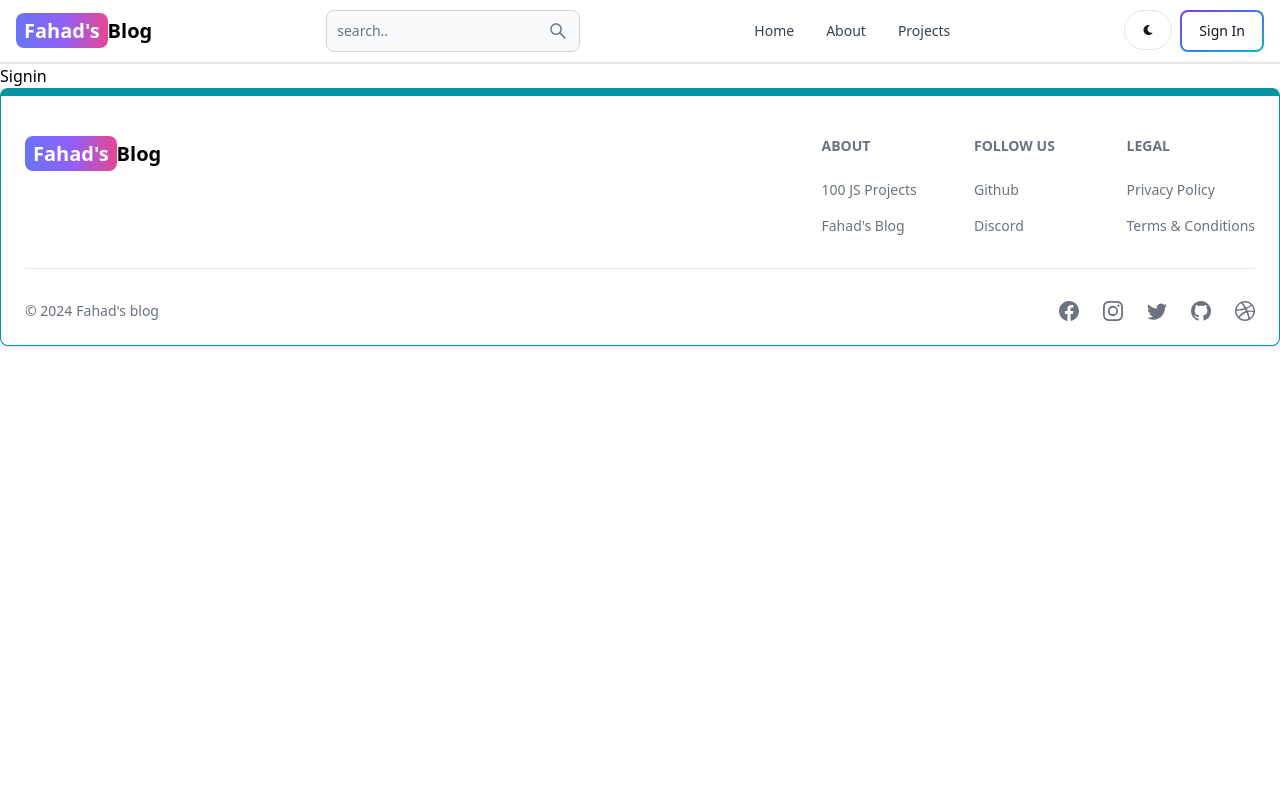
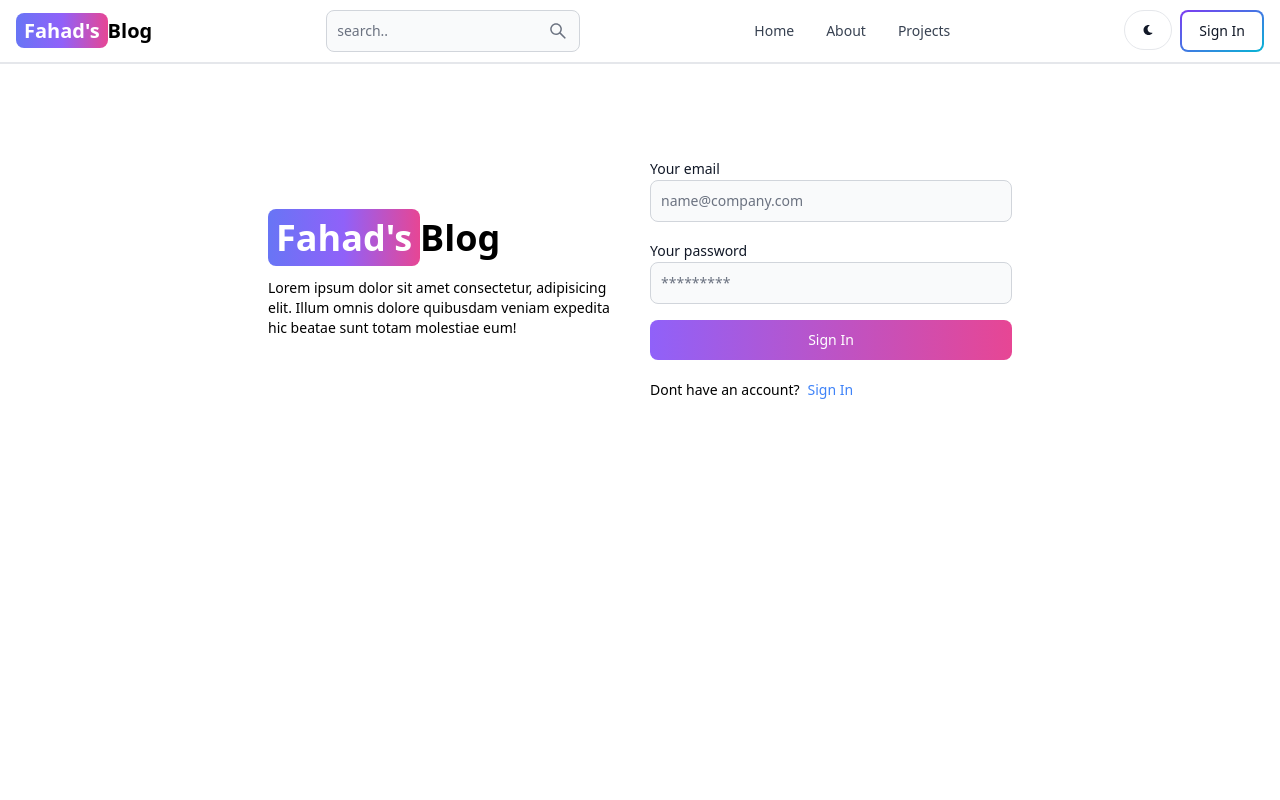
Before and after one commit to FahadNishad/mern-blog, a React (Vite) app in the folder client/: page /sign-in in a window 1280 px wide. Shown: the top 800 px of the page. Built offline with nearby package versions, Linux system fonts and the light colour scheme.

Commit message:
complete signin page functionality

```diff
--- a/client/src/Pages/Signin.jsx
+++ b/client/src/Pages/Signin.jsx
@@ -1,9 +1,116 @@
-import React from 'react'
+import { Alert, Button, Label, Spinner, TextInput } from "flowbite-react";
+import React, { useState } from "react";
+import { Link, useNavigate } from "react-router-dom";
 
 const Signin = () => {
+  const [formData, setformData] = useState({});
+  const [errormessage, setErrorMessage] = useState(null);
+  const [loading, setLoading] = useState(false);
+  const navigate = useNavigate();
+  const handleChange = (e) => {
+    setformData({ ...formData, [e.target.id]: e.target.value.trim() });
+  };
+  const handleSubmit = async (e) => {
+    e.preventDefault();
+    if (!formData.email || !formData.password) {
+      return setErrorMessage("Please fill out all the fields.");
+    }
+    try {
+      setLoading(true);
+      setErrorMessage(null);
+      const res = await fetch("/api/auth/signin", {
+        method: "POST",
+        headers: { "Content-Type": "application/json" },
+        body: JSON.stringify(formData),
+      });
+      const data = await res.json();
+
+      if (data.success === false) {
+        return setErrorMessage(data.message);
+      }
+      setLoading(false);
+
+      console.log(data);
+      if (res.ok) {
+        navigate("/");
+      }
+    } catch (error) {
+      setErrorMessage(error.message);
+      setLoading(false);
+    }
+  };
   return (
-    <div>Signin</div>
-  )
-}
+    <div className="min-h-screen mt-20">
+      <div className="flex p-3 max-w-3xl mx-auto flex-col md:flex-row md:items-center gap-5">
+        {/* this is for left side  */}
+        <div className="flex-1">
+          <Link
+            to="/"
+            className="font-bold dark:text-white text-3xl md:text-4xl"
+          >
+            <span className="px-2  py-1 bg-gradient-to-r from-indigo-500 via-purple-500 to-pink-500 rounded-lg text-white">
+              Fahad's
+            </span>
+            Blog
+          </Link>
+          <p className="text-sm mt-5">
+            Lorem ipsum dolor sit amet consectetur, adipisicing elit. Illum
+            omnis dolore quibusdam veniam expedita hic beatae sunt totam
+            molestiae eum!
+          </p>
+        </div>
 
-export default Signin
+        {/* this is for right side  */}
+        <div className="flex-1">
+          <form className="flex flex-col gap-4" onSubmit={handleSubmit}>
+            <div>
+              <Label value="Your email"></Label>
+              <TextInput
+                type="email"
+                placeholder="name@company.com"
+                id="email"
+                onChange={handleChange}
+              />
+            </div>
+            <div>
+              <Label value="Your password"></Label>
+              <TextInput
+                type="password"
+                placeholder="*********"
+                id="password"
+                onChange={handleChange}
+              />
+            </div>
+            <Button
+              gradientDuoTone="purpleToPink"
+              type="submit"
+              disabled={loading && !errormessage}
+            >
+              {loading && !errormessage ? (
+                <>
+                  <Spinner size="sm" />
+                  <span className="pl-3">Loading...</span>
+                </>
+              ) : (
+                "Sign In"
+              )}
+            </Button>
+          </form>
+          <div className="flex gap-2 text-sm mt-5">
+            <span>Dont have an account?</span>
+            <Link to="/sign-up" className="text-blue-500">
+              Sign In
+            </Link>
+          </div>
+          {errormessage && (
+            <Alert className="mt-5" color="failure">
+              {errormessage}
+            </Alert>
+          )}
+        </div>
+      </div>
+    </div>
+  );
+};
+
+export default Signin;
```
